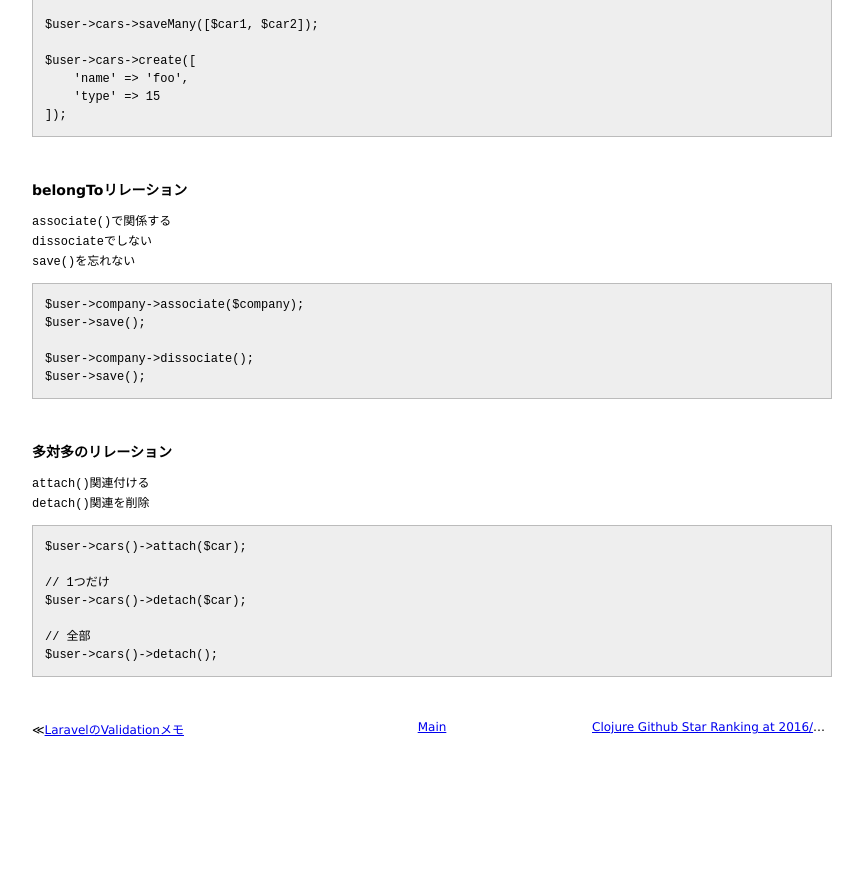
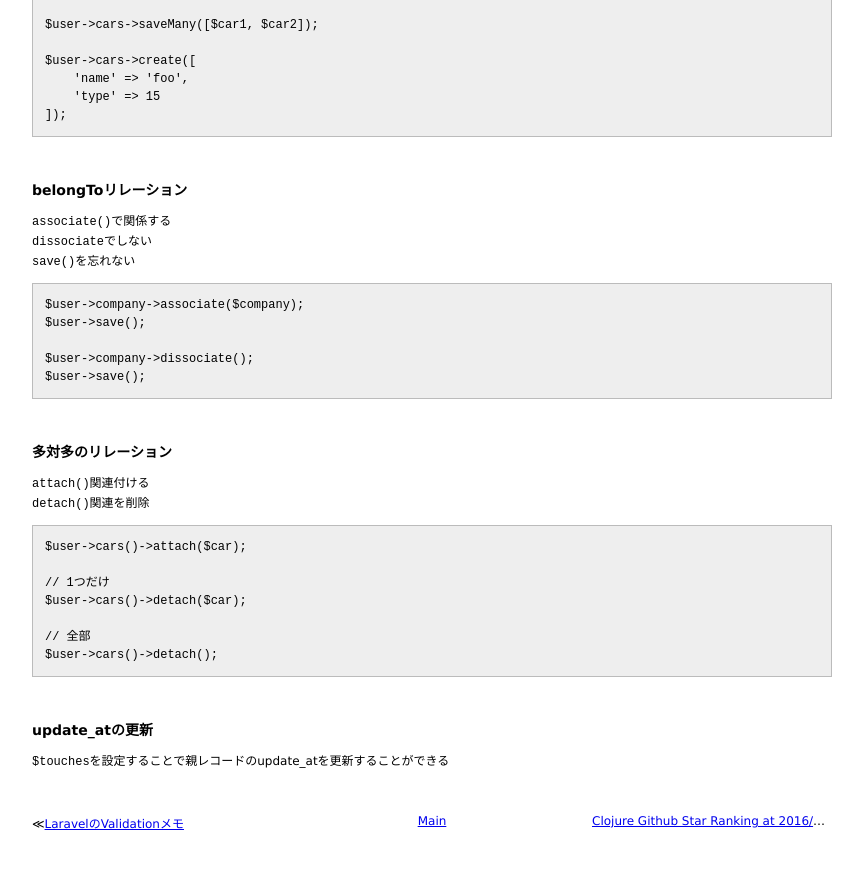
Before and after one commit to 38elements/38elements.github.com, a Jekyll site: the page built from _posts/2016-05-17-eloquent.md, in a window 1280 px wide and 900 px high, scrolled down 6865 px. Shown: the top 869 px of the window, without its empty margins (208-1071 px from the left). Built offline with Jekyll 4.4.1, drawn with Linux system fonts in a browser that asks for light colours; before the commit the page ends 7671 px from its top, so only the background shows below that.

Commit message:
Update 2016-05-17-eloquent.md

````diff
--- a/_posts/2016-05-17-eloquent.md
+++ b/_posts/2016-05-17-eloquent.md
@@ -451,3 +451,7 @@ $user->cars()->detach($car);
 // 全部
 $user->cars()->detach();
 ```
+<br>
+
+### update_atの更新
+`$touches`を設定することで親レコードのupdate_atを更新することができる
````
